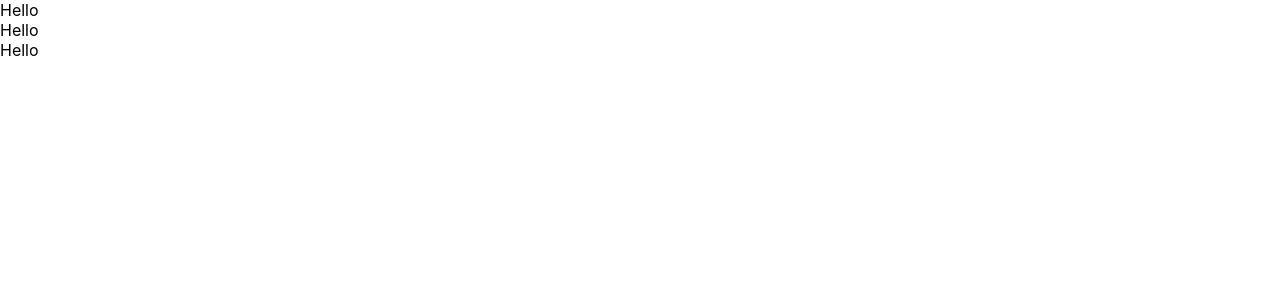
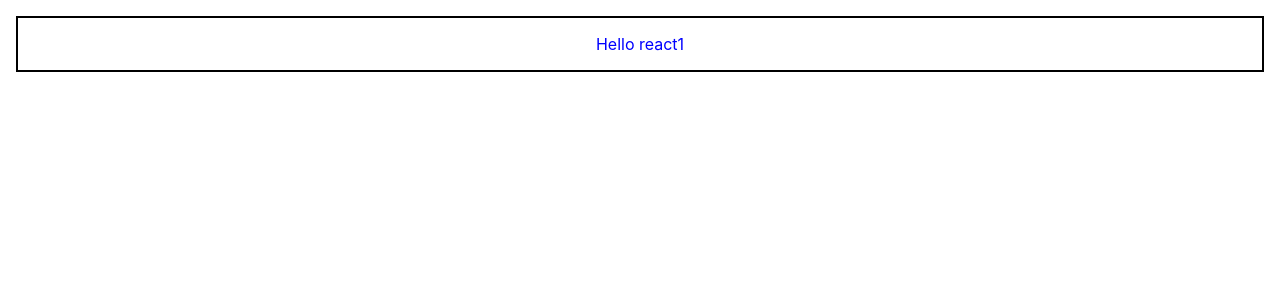
Before and after one commit to jooda00/react, a React (Create React App) app: page / in a window 1280 px wide. Shown: the top 300 px of the page. Built offline with nearby package versions, Linux system fonts and the light colour scheme.

Commit message:
[2장] react props 를 통해 컴포넌트에게 값 전달하기
 - Wrapper 컴포넌트와 Hello 컴포넌트 생성 후 props전달

```diff
--- a/src/App.js
+++ b/src/App.js
@@ -1,14 +1,27 @@
 // import logo from './logo.svg';
 // import './App.css';
+import React from 'react';
+// Hello component 호출해서 사용 import문
+import Hello from "./Hello";
+import Wrapper from "./Wrapper";
+function App() {
+    const name='react';
+    const style={
+        backgroundColor:'skyblue',
+        color:'aqua',
+        fontSize:40,
+        margin:'1rem',
+        padding:'1rem',
+        textAlign:'center'
+    }
+  return (
 
-import Hello from "./Hello";
-function App() {
-  return (
-    <div>
-      <Hello/>
-      <Hello/>
-      <Hello/>
-    </div>
+    <>
+        <Wrapper>
+            <Hello name={'react1'} color={'blue'}/>
+        </Wrapper>
+
+    </>
   );
 }
 
--- a/src/Hello.js
+++ b/src/Hello.js
@@ -1,7 +1,15 @@
 import React from 'react'
 
-function Hello() {
-    return <div>Hello</div>
+function Hello({color,name}) {
+    return <div style = {{color}}>
+        Hello {name}
+    </div>
 }
 
+
+// App에서 Hello 컴포넌트 불러왔을 때, props값 지정 안하면 디폴트 값으로 아래 정보가 화면에 나오게 함
+Hello.defaultProps = {
+    name: 'none',
+    color: 'gray'
+}
 export default Hello;
--- /dev/null
+++ b/src/Wrapper.js
@@ -0,0 +1,26 @@
+import React from 'react';
+
+function Wrapper({children}) {
+    const style ={
+        border: '2px solid black',
+        padding: '16px',
+        margin: '16px',
+        textAlign: 'center'
+    };
+    return (
+        <div style={style}>
+            {/* children props렌더링 해줘야 Wrapper의 내부 컴포넌트(<Hello../>)가 보임 */}
+            {children}
+        </div>
+
+    )
+
+}
+
+
+
+
+
+
+
+export default Wrapper;
```
